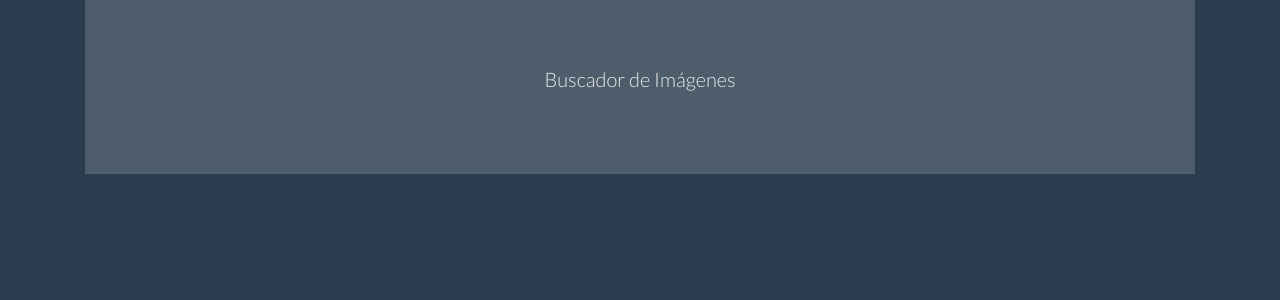
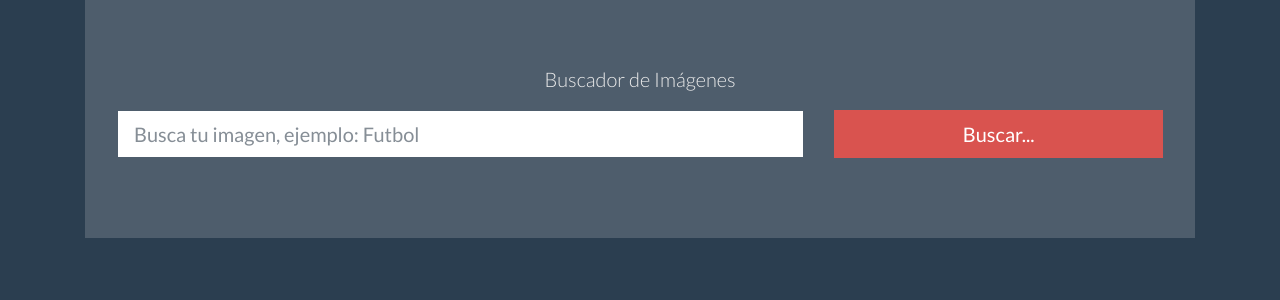
Before and after one commit to PabloAdriaensens/reactpixabay, a React (Create React App) app: page / in a window 1280 px wide. Shown: the top 300 px of the page. Built offline with nearby package versions, Linux system fonts and the light colour scheme.

Commit message:
Buscador form created and connected to App

```diff
--- a/src/App.js
+++ b/src/App.js
@@ -1,4 +1,5 @@
 import React, {Component} from 'react';
+import Buscador from "./componentes/Buscador";
 
 class App extends Component {
     render() {
@@ -6,6 +7,7 @@ class App extends Component {
             <div className="app container">
                 <div className="jumbotron">
                     <p className="lead text-center">Buscador de Imágenes</p>
+                    <Buscador/>
                 </div>
 
             </div>
--- /dev/null
+++ b/src/componentes/Buscador.js
@@ -0,0 +1,19 @@
+import React, {Component} from 'react';
+
+class Buscador extends Component {
+    render() {
+        return (
+            <div className="row">
+                <div className="form-group col-md-8">
+                    <input className="form-control form-control-lg" type="text" placeholder="Busca tu imagen, ejemplo: Futbol"/>
+                </div>
+                <div className="form-group col-md-4">
+                    <input type="submit" className="btn btn-lg btn-danger btn-block" value="Buscar..."/>
+                </div>
+            </div>
+        );
+    }
+
+}
+
+export default Buscador;
```
